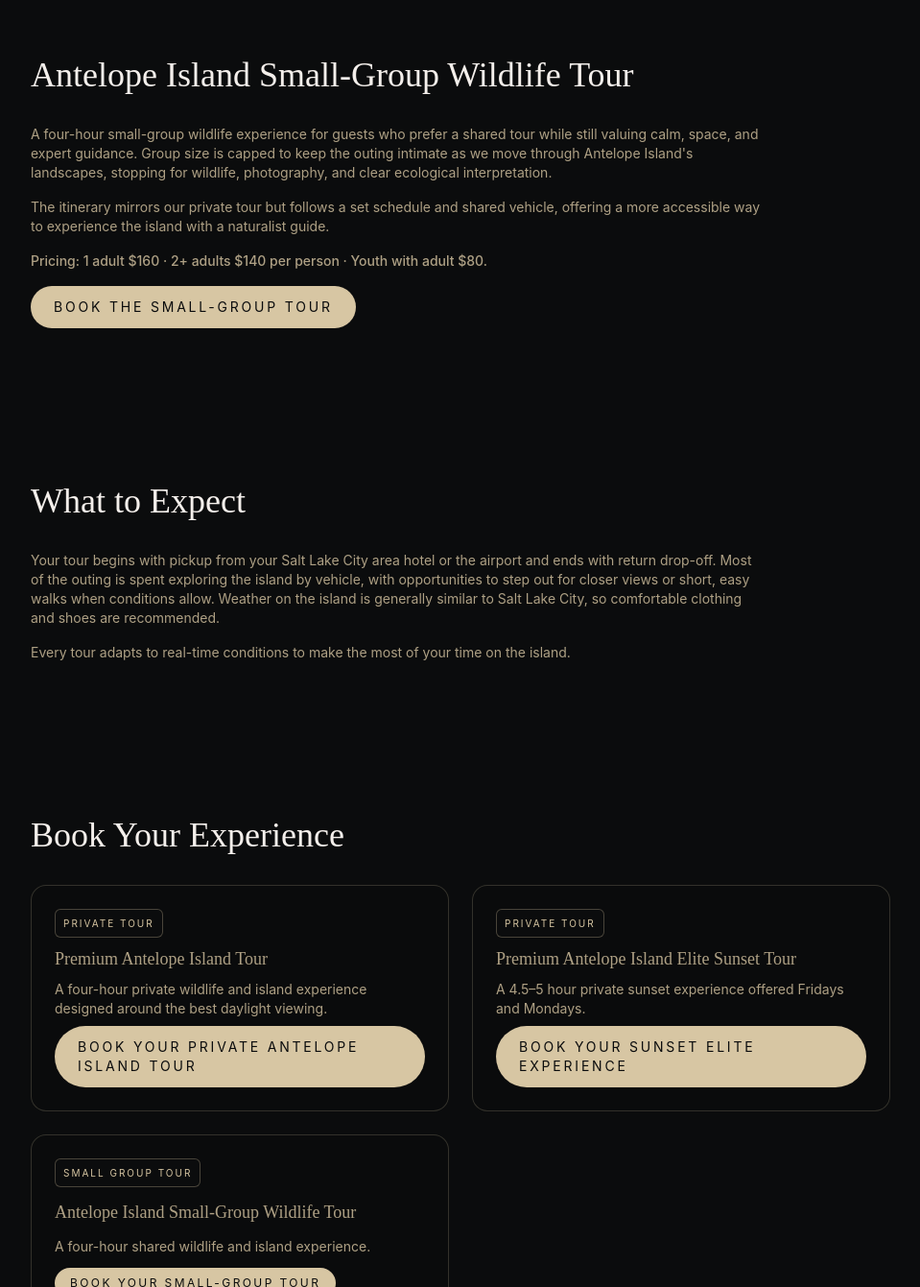
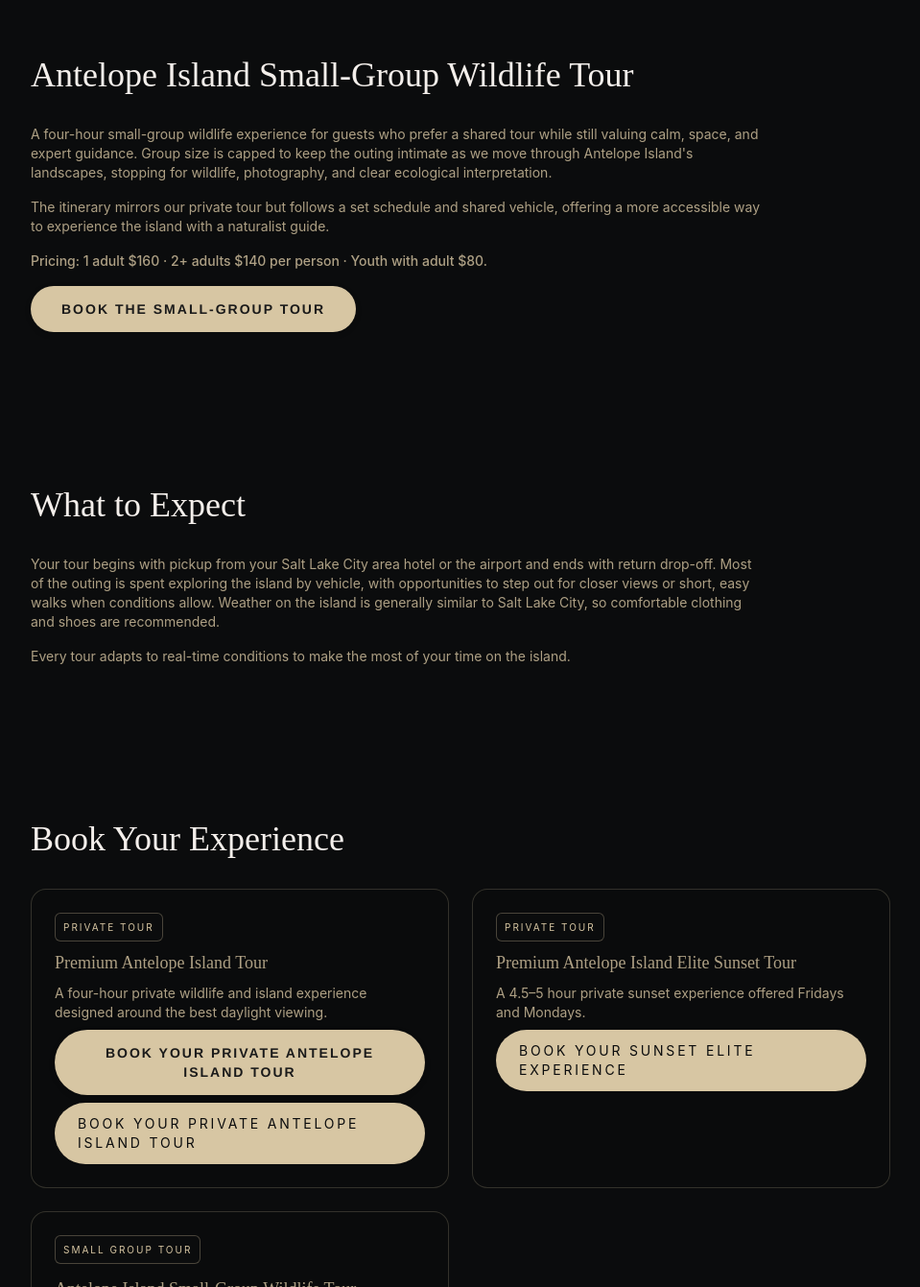
Before and after one commit to Clayton-Andersen/Safari-Utah-Flagship, a Next.js app: page /tours/antelope-island in a window 1280 px wide. Shown: the part 2639-3980 px from the top of the page at 96% size, without its empty margins (32-991 px from the left). Built offline with nearby package versions, Linux system fonts and the light colour scheme; no server answers.

Commit message:
Replace BookingButton with RezdyModalButton for tours

```diff
--- a/app/tours/antelope-island/page.tsx
+++ b/app/tours/antelope-island/page.tsx
@@ -137,7 +137,12 @@ export default function AntelopeIslandTourPage() {
             Pricing: 1 adult $160 · 2+ adults $140 per person · Youth with
             adult $80.
           </p>
-          <BookingButton label="Book the Small-Group Tour" />
+
+<RezdyModalButton
+  label="BOOK THE SMALL-GROUP TOUR"
+  href="https://safariutah.rezdy.com/751694/premium-antelope-island-elite-sunset-tour-private"
+  />
+
         </div>
       </Section>
 
@@ -165,6 +170,10 @@ export default function AntelopeIslandTourPage() {
               A four-hour private wildlife and island experience designed around the best
               daylight viewing.
             </p>
+   <RezdyModalButton
+  label="BOOK YOUR PRIVATE ANTELOPE ISLAND TOUR"
+  href="https://safariutah.rezdy.com/751404/premium-antelope-island-elite-sunset-tour-private"
+  />
             <BookingButton label="Book your private Antelope Island tour" />
           </div>
           <div className="space-y-2 border border-sand/20 rounded-2xl p-6 bg-night/60">
```
